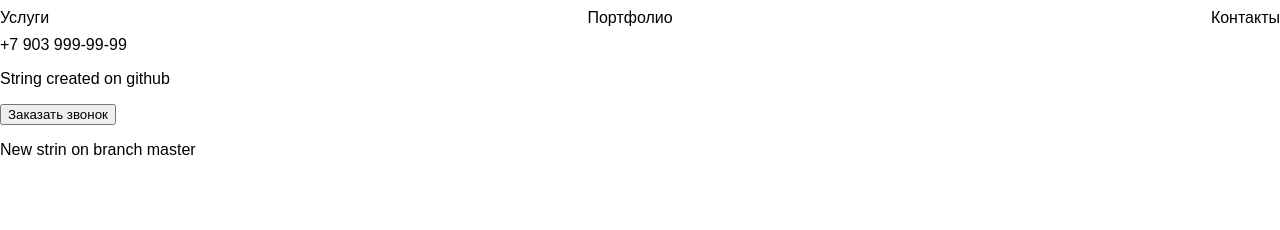
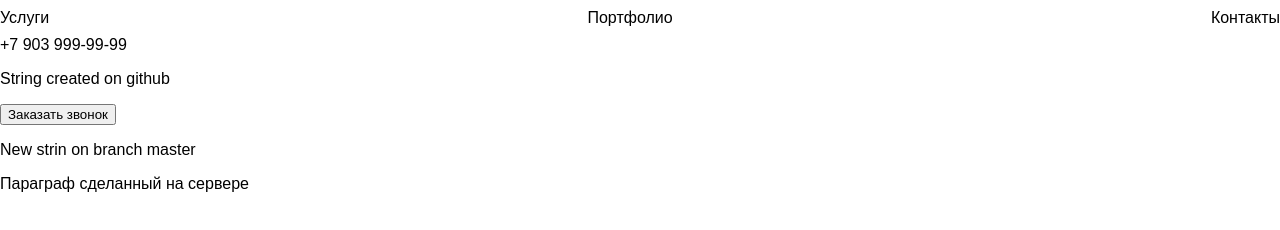
Before and after one commit to Tabby8462/skillbox, a plain HTML site: page index.html in a window 1280 px wide. Drawn offline with Linux system fonts and the light colour scheme.

Commit message:
измен. парагр. на сервере

```diff
--- a/index.html
+++ b/index.html
@@ -23,5 +23,6 @@
             <p>New strin on branch master</p>
         </div>
     </header>
+    <p>Параграф сделанный на сервере</p>
 </body>
 </html>
```
